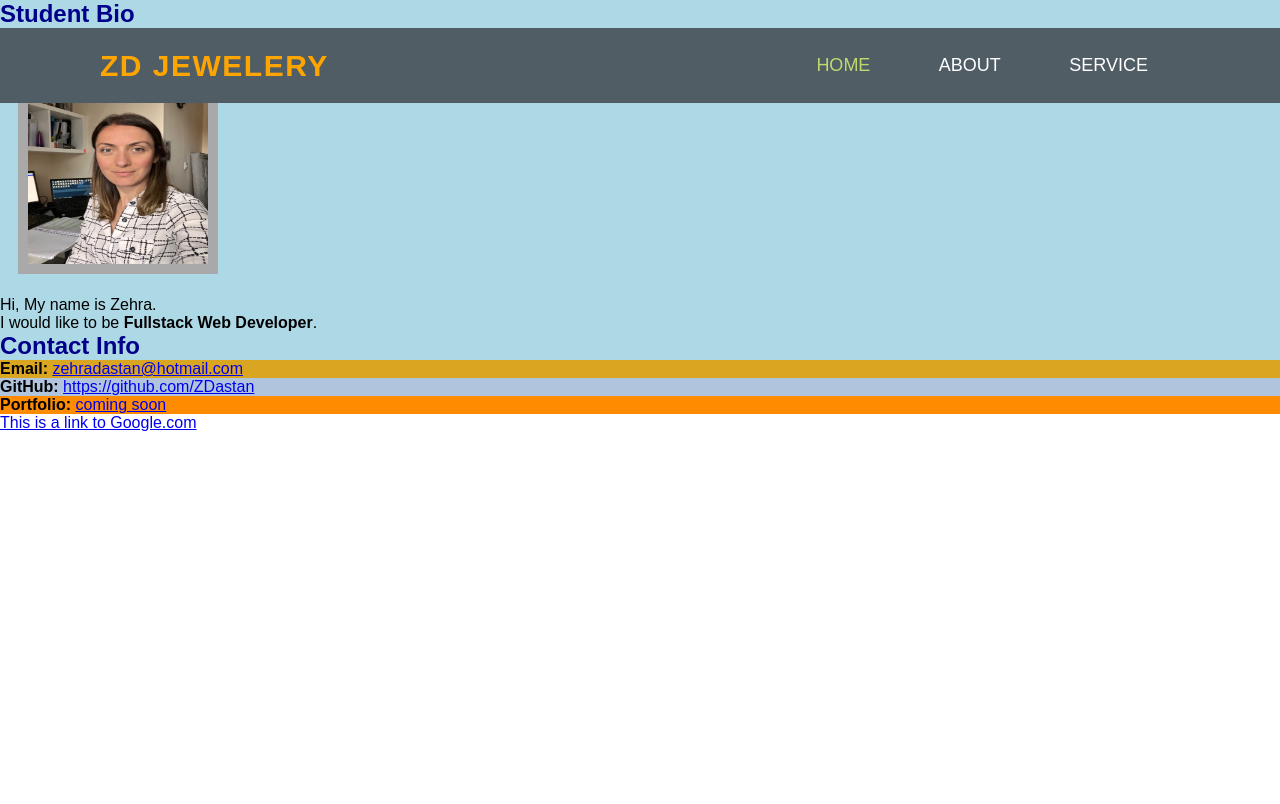
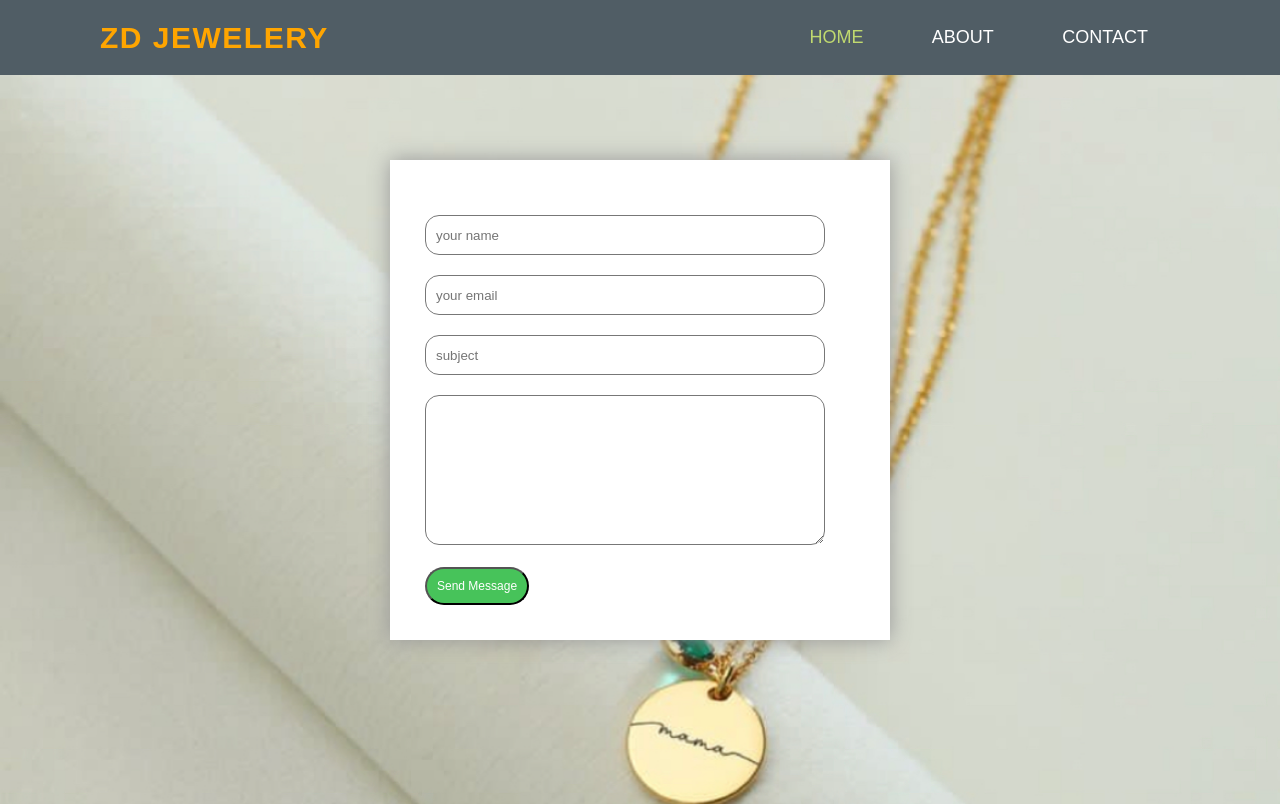
Before and after one commit to ZDastan/git-sample, a plain HTML site: page index.html in a window 1280 px wide. Shown: the top 804 px of the page. Drawn offline with Linux system fonts and the light colour scheme.

Commit message:
contact form added

```diff
--- a/assets/css/style.css
+++ b/assets/css/style.css
@@ -57,12 +57,60 @@
     color: #c0d96f;
 
   }
+.image img{
+  width: 100%;
+  height: px;
+}
+.home, .about, .contact{
+  height: 720px;
+  margin-top: 70px;
+  border: 1px solid black;
+}
 
+.about, .contact{
+  margin-top: o;
+}
 body {
   margin:0px;
   font-family: Arial, Helvetica, sans-serif;
 }
 
+.contact-box{
+  width: 500px;
+  background-color: #fff;
+  box-shadow: 0 0 20px 0#999;
+  top: 50%;
+  left: 50%;
+  transform: translate(-50%,-50%);
+  position: absolute;
+}
+form{
+  margin: 35px;
+}
+.input-field{
+  width: 400px;
+  height:40px ;
+  margin-top: 20px;
+  padding-left: 10px;
+  padding-right:10px ;
+  border: 1px solid #777;
+  border-radius: 14px;
+  outline: none;
+}
+.textarea-field{
+  height: 150px;
+  padding-top: 10px;
+
+}
+.btn{
+  border-radius: 20px;
+  color: #fff;
+  margin-top:18px;
+  padding: 10px;
+  background-color:#47c35a ;
+  font-size: 12px;
+  cursor: pointer;
+}
   .header{
     position: fixed;
     width: 100%;
@@ -89,15 +137,6 @@ body {
         padding-top: 102px;
       }
 
-
-  img{
-    width: 200px;
-    height: 200px;
-    background-color: darkgray;
-    margin: 18px;
-    padding:10px ;
-    border: 9px;
-  }
   #email {
     background-color: goldenrod;
   }
--- a/index.html
+++ b/index.html
@@ -4,19 +4,19 @@
     <meta charset="UTF-8">
     <meta http-equiv="X-UA-Compatible" content="IE=edge">
     <meta name="viewport" content="width=device-width, initial-scale=1.0">
-    <title>Student Bio</title>
+    <title>Mini project</title>
     <link rel="stylesheet" href="./assets/css/style.css">
 </head>
 <body>
-    <section class="lesson" id="Student Bio">
-        <div class="container"></div>
+
         <header>
-          <!-- Headers -->
-            <div class="header" id="Student Bio"></div>
-        <h1 class="title" >Student Bio </h1>
+        <div class="container">
+            <nav class="navbar">
+
+            </nav>
+
         </div>
 
-          </div>
 
         </header>
         <nav>
@@ -27,32 +27,21 @@
             <ul>
                 <li><a href=""class="active">Home</a> </li>
                 <li><a href="">About</a> </li>
-                <li><a href="">Service</a> </li>
+                <li><a href="">Contact</a> </li>
             </ul>
         </nav>
-
-        </section>
-          <section class="lesson">
-            <h2 class="title">Zehra Dastan</h2>
-
-          <!-- Image -->
-          <img src="./assets/img/my img.jpg"  height="200px"   width="200px"  alt="picture of Zehra Dastan">
-
-          <!-- Paragraph -->
-          <p>Hi, My name is Zehra.</p>
-          <p>I would like to be <strong>Fullstack Web Developer</strong>.</p>
-        </section>
-           <!-- Unordered list -->
-           <section class="lesson">
-            <h2 class="title">Contact Info</h2>
-           <ul>
-        <li id="email"><strong>Email:</strong> <a href="#">zehradastan@hotmail.com</a></li>
-        <li id="github"><strong>GitHub:</strong> <a href="#">https://github.com/ZDastan</a></li>
-        <li id="portfolio"><strong>Portfolio:</strong> <a href="#">coming soon</a></li>
-      </ul>
-          </ul>
-    </section>
-          <!-- Link -->
-          <a href="https://www.google.com">This is a link to Google.com</a>
+        <div class="image">
+            <img src="./assets/img/necklace.png" alt="picture of neclace"
+        </div>
+<div class="contact-box">
+    <form>
+        <input type="text" class="input-field" placeholder="your name">
+        <input type="email" class="input-field" placeholder="your email">
+        <input type="text" class="input-field" placeholder="subject">
+        <textarea type="text" class="input-field textarea-field" placeholder="your message">
+            </textarea>
+            <button type="button" class="btn">Send Message</button>
+    </form>
+</div>
 </body>
 </html>
```
Also changed, not shown: assets/img/logo.jpg (added), assets/img/necklace.png (added), 4 other files.
